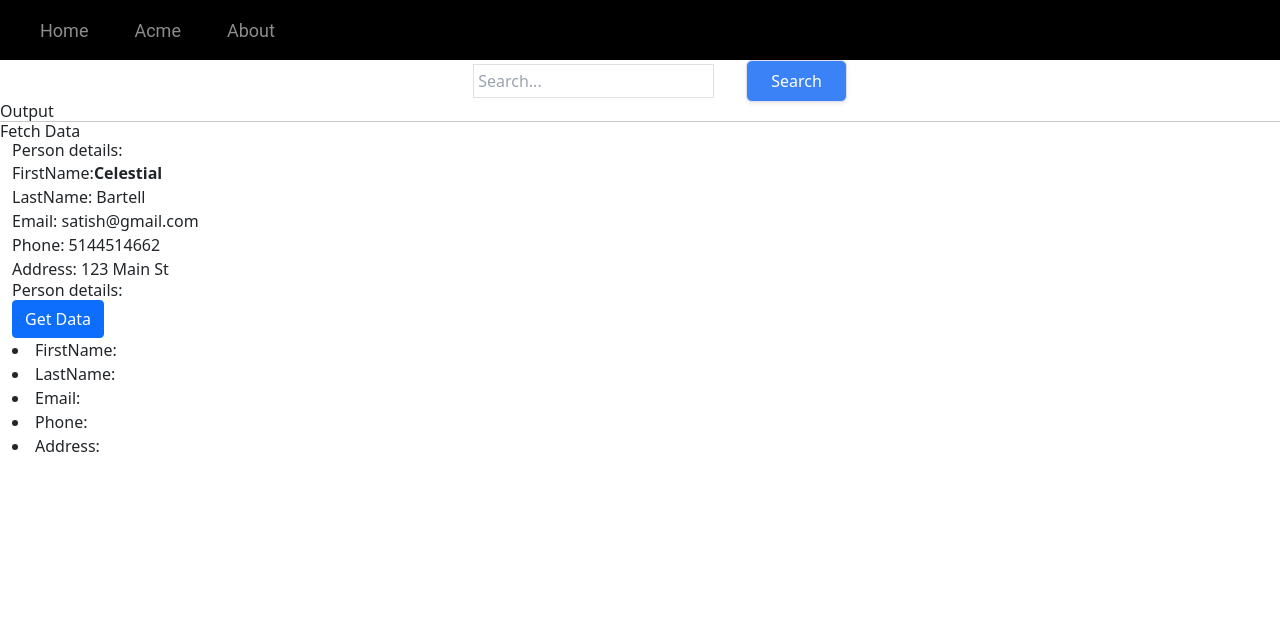
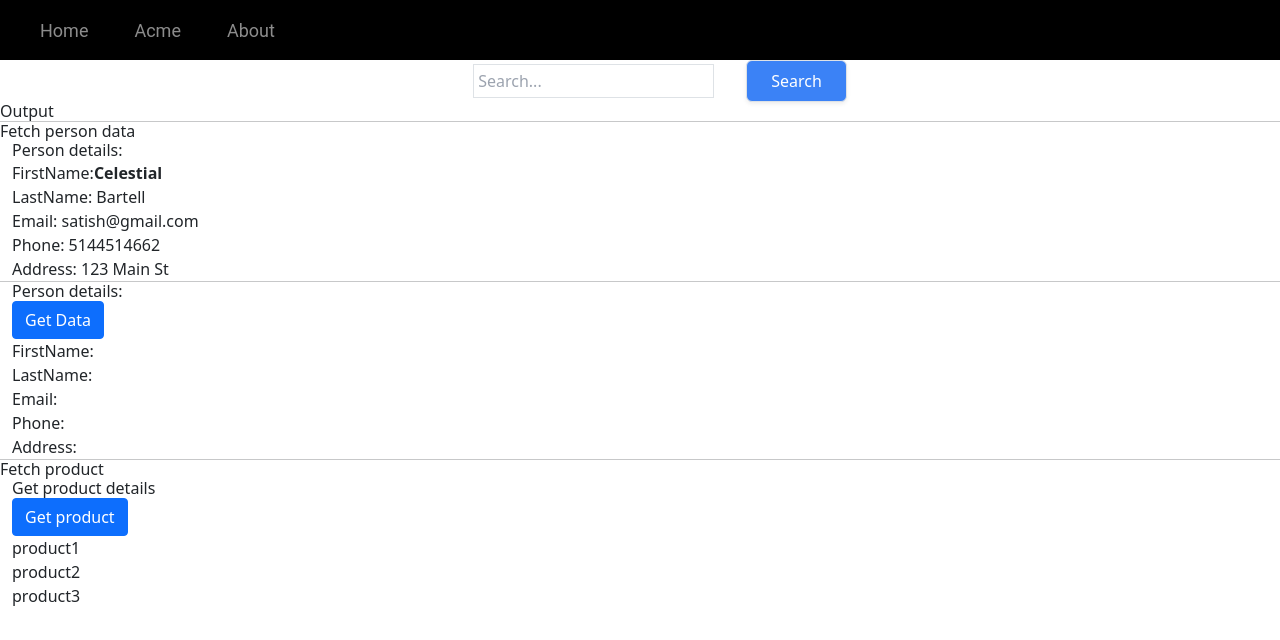
Before and after one commit to Satishchilkaka/ang-core, an Angular app: page / in a window 1280 px wide. Shown: the top 640 px of the page. Built offline with nearby package versions, Linux system fonts and the light colour scheme.

Commit message:
Update dependency injection

```diff
--- a/src/app/app.component.html
+++ b/src/app/app.component.html
@@ -10,5 +10,9 @@
 <app-test></app-test>
 <app-fetch-data></app-fetch-data> -->
 <hr />
-<h3>Fetch Data</h3>
+<h2>Fetch person data</h2>
 <app-person-info></app-person-info>
+
+<hr />
+<h2>Fetch product</h2>
+<app-product></app-product>
--- a/src/app/app.module.ts
+++ b/src/app/app.module.ts
@@ -14,9 +14,9 @@ import { CyclesComponent } from './cycles/cycles.component';
 import { OnChangesComponent } from './cycles/on-changes/on-changes.component';
 import { TestModule } from './test/test.module';
 import { FetchDataComponent } from './features/fetch-data/fetch-data.component';
-import { PersonDetailsService } from './person-details.service';
 import { PersonInfoComponent } from './features/person-info/person-info.component';
 import { PersonDetailsComponent } from './features/person-info/person-details/person-details.component';
+import { ProductComponent } from './features/product/product.component';
 
 
 @NgModule({
@@ -32,6 +32,7 @@ import { PersonDetailsComponent } from './features/person-info/person-details/pe
     FetchDataComponent,
     PersonInfoComponent,
     PersonDetailsComponent,
+    ProductComponent,
 
   ],
   imports: [
@@ -41,7 +42,6 @@ import { PersonDetailsComponent } from './features/person-info/person-details/pe
     FooterModule,
     TestModule
   ],
-  providers: [PersonDetailsService],
 
   bootstrap: [AppComponent]
 })
--- a/src/app/data-services/person-service.service.ts
+++ b/src/app/data-services/person-service.service.ts
@@ -11,3 +11,4 @@ export class PersonServiceService {
     return this.personInfo;
   }
 }
+// reactive forms
--- /dev/null
+++ b/src/app/data-services/product.service.ts
@@ -0,0 +1,13 @@
+import { Injectable } from '@angular/core';
+
+@Injectable({
+  providedIn: 'root'
+})
+export class ProductService {
+
+  constructor() { }
+  products = ['product1', 'product2', 'product3'];
+  getProducts() {
+    return this.products;
+  }
+}
--- a/src/app/features/fetch-data/fetch-data.component.ts
+++ b/src/app/features/fetch-data/fetch-data.component.ts
@@ -1,22 +1,21 @@
 import { Component, OnInit } from '@angular/core';
-// import { PersonDetailsService } from "/Users/satishch/Documents/GitHub/exp/ang-core/src/app/person-details.service"
 
-import { PersonDetailsService } from '../../person-details.service'
+import { PersonServiceService } from '../../data-services/person-service.service';
 
 @Component({
   selector: 'app-fetch-data',
   templateUrl: './fetch-data.component.html',
   styleUrls: ['./fetch-data.component.css'],
-  providers: [PersonDetailsService]
+  providers: [PersonServiceService]
 })
 export class FetchDataComponent implements OnInit {
 
   infoRec: any = [];
 
-  constructor(private rec: PersonDetailsService) { }
+  constructor(private rec: PersonServiceService) { }
   display() {
 
-    this.infoRec = this.rec.getInfo();
+    this.infoRec = this.rec.getPersonInfo();
     console.log(this.infoRec)
 
   }
--- a/src/app/features/person-info/person-info.component.html
+++ b/src/app/features/person-info/person-info.component.html
@@ -1,5 +1,6 @@
 <app-person-details [pData]="personData"></app-person-details>
 
+<hr />
 <div class="container">
   <div class="row">
     <div class="col-md-12">
@@ -9,13 +10,13 @@
       <button class="btn btn-primary" (click)="fetchPersonData()">
         Get Data
       </button>
-      <li>
+      <p>
         FirstName:<strong>{{ pData.firstName }}</strong>
-      </li>
-      <li>LastName: {{ pData.lastName }}</li>
-      <li>Email: {{ pData.email }}</li>
-      <li>Phone: {{ pData.phone }}</li>
-      <li>Address: {{ pData.address }}</li>
+      </p>
+      <p>LastName: {{ pData.lastName }}</p>
+      <p>Email: {{ pData.email }}</p>
+      <p>Phone: {{ pData.phone }}</p>
+      <p>Address: {{ pData.address }}</p>
     </div>
   </div>
 </div>
--- a/src/app/features/person-info/person-info.component.ts
+++ b/src/app/features/person-info/person-info.component.ts
@@ -8,8 +8,10 @@ import { PersonServiceService } from '../../data-services/person-service.service
 })
 export class PersonInfoComponent implements OnInit {
 
-  constructor(private getData: PersonServiceService) { }
-  personData: any = this.getData.getPersonInfo()
+  constructor(private personService: PersonServiceService) {
+    this.personData = this.personService.getPersonInfo();
+  }
+  personData: any = [];
   pData: any = []
 
   fetchPersonData() {
--- /dev/null
+++ b/src/app/features/product/product.component.html
@@ -0,0 +1,17 @@
+<div class="container">
+  <div class="row">
+    <div class="col-md-12">
+      <h3>
+        Get product details
+      </h3>
+      <button class="btn btn-primary" (click)="products()">
+        Get product
+      </button>
+      <ul>
+        <li *ngFor="let productCount of productData">
+          {{ productCount }}
+        </li>
+      </ul>
+    </div>
+  </div>
+</div>
--- /dev/null
+++ b/src/app/features/product/product.component.ts
@@ -0,0 +1,22 @@
+import { Component, OnInit } from '@angular/core';
+import { ProductService } from '../../data-services/product.service';
+@Component({
+  selector: 'app-product',
+  templateUrl: './product.component.html',
+  styleUrls: ['./product.component.css']
+})
+export class ProductComponent implements OnInit {
+
+  constructor(private product: ProductService) { }
+  productData: any = this.product.getProducts();
+
+  products() {
+    console.log(this.productData);
+    return this.productData;
+
+  }
+
+  ngOnInit(): void {
+  }
+
+}
--- a/src/app/person-details.service.ts
+++ /dev/null
@@ -1,14 +0,0 @@
-import { Injectable } from '@angular/core';
-import personData from '../assets/person-data.json'
-
-@Injectable({
-  providedIn: 'root'
-})
-export class PersonDetailsService {
-
-  newRawData: any = personData;
-  getInfo() {
-    return this.newRawData;
-  }
-  constructor() { }
-}
```
Also changed, not shown: src/app/features/product/product.component.css (added), 2 other files (tests, documents, lock files or other folders).
